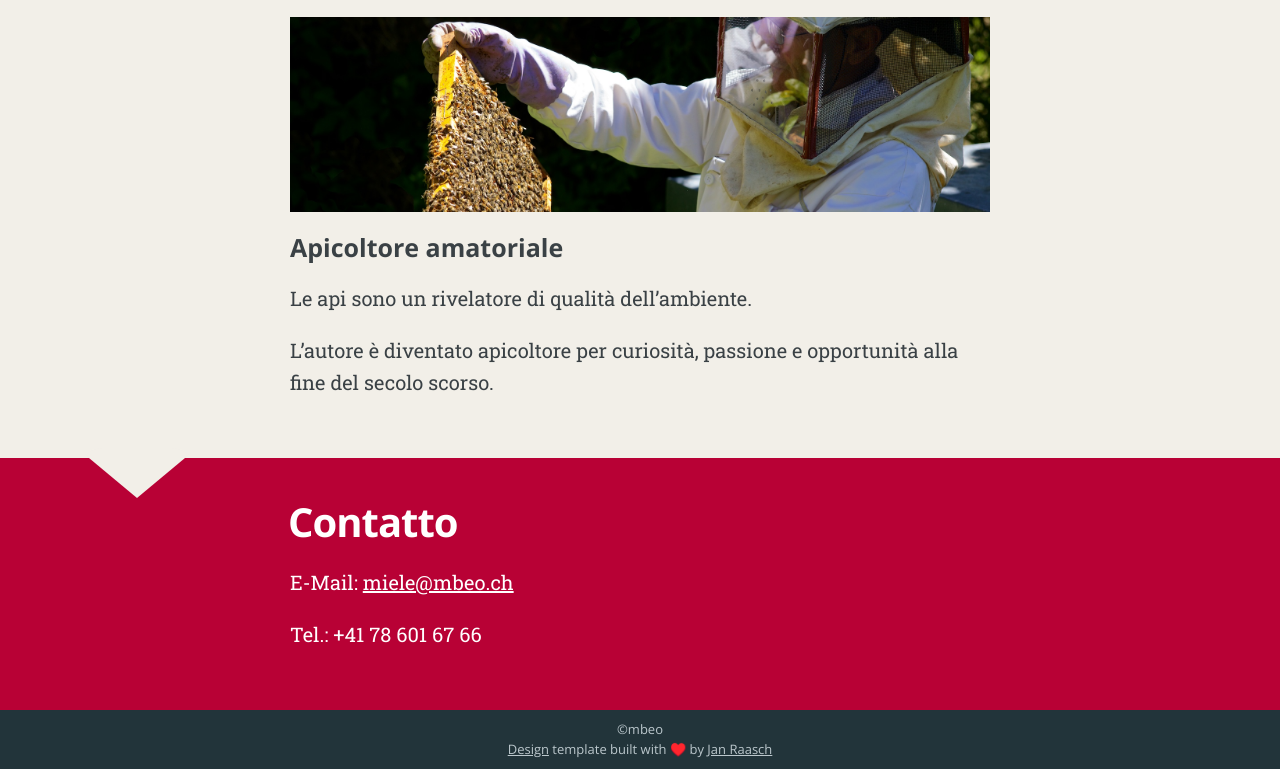
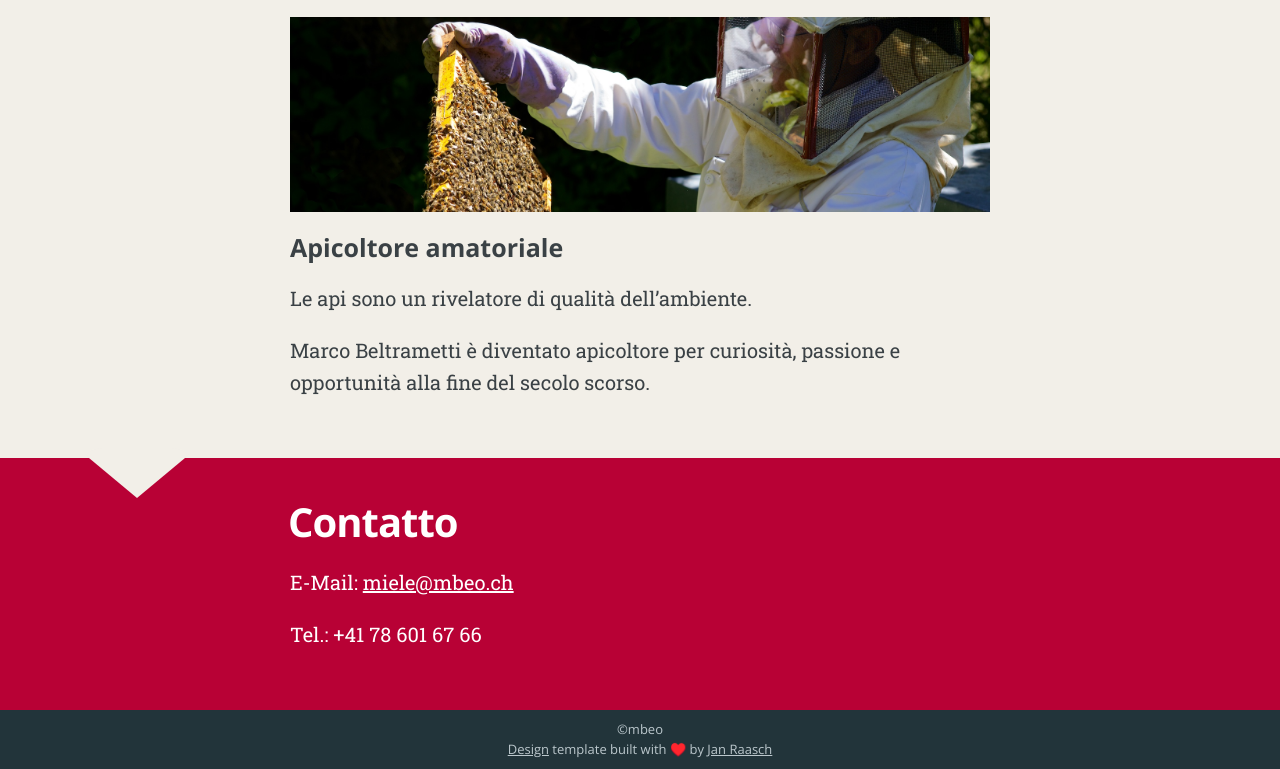
Before and after one commit to mbeo/mbeo.github.io, a plain HTML site: page index.html in a window 1280 px wide. Shown: the part 4150-4919 px from the top of the page. Drawn offline with nearby package versions, Linux system fonts and the light colour scheme.

Commit message:
rebuilding site Mar 11 Ago 2020 16:43:48 CEST

```diff
--- a/index.html
+++ b/index.html
@@ -118,7 +118,7 @@ Analisi organolettica: “<em>…il castagno è percepibile all’assaggio, ma n
                     <p><p><img src="images/apicoltorq4x1.jpg" alt="mbeo"></p>
 <h5 id="apicoltore-amatoriale">Apicoltore amatoriale</h5>
 <p>Le api sono un rivelatore di qualità dell&rsquo;ambiente.</p>
-<p>L&rsquo;autore è diventato apicoltore per curiosità, passione e opportunità alla fine del secolo scorso.</p>
+<p>Marco Beltrametti è diventato apicoltore per curiosità, passione e opportunità alla fine del secolo scorso.</p>
 </p>
                 </section>
             </article>
```
